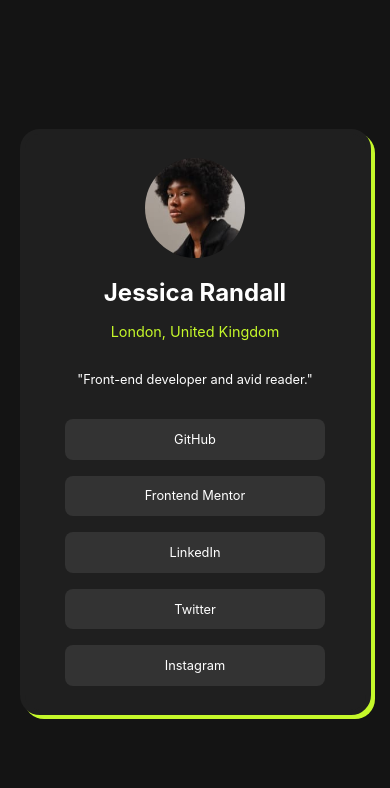
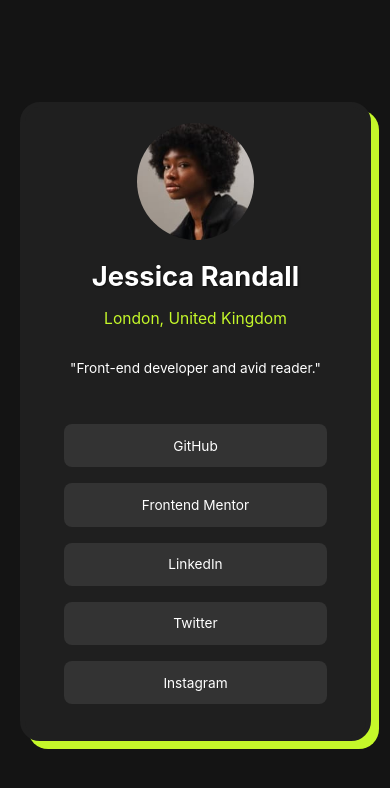
Before and after one commit to rodrigobolincenha/Front-Challenges, a plain HTML site: page FrontMentor/third/social-links-profile-main/index.html in a window 390 px wide. Drawn offline with Linux system fonts and the light colour scheme.

Commit message:
Alterando o css

```diff
--- a/FrontMentor/third/social-links-profile-main/css/style.css
+++ b/FrontMentor/third/social-links-profile-main/css/style.css
@@ -13,8 +13,8 @@
   --grey-900: hsl(0, 0%, 8%);
 
   /* Spacing */
-
-  --spacing-md: 1.5rem;
+  --spacing-sm: 0.5rem;
+  --spacing-md: 1rem;
   --spacing-lg: 2rem;
 
   /* Typography */
@@ -37,7 +37,8 @@ body {
 
 .profile {
   background-color: var(--grey-800);
-  width: 90%;
+  width: clamp(300px, 90dvw, 495px);
+
   max-width: 495px;
   display: flex;
   flex-direction: column;
@@ -48,16 +49,30 @@ body {
   gap: 1rem;
   box-shadow: 8px 8px var(--green);
 
-  transition: all 0.7s ease-in-out;
+  animation: fadeIn 0.7s ease-in-out;
+  animation-fill-mode: forwards;
+
   &:hover {
     transform: scale(1.05);
     border: 2px solid var(--green);
   }
 }
+
+@keyframes fadeIn {
+  from {
+    opacity: 0;
+    transform: scale(0.95);
+  }
+  to {
+    opacity: 3;
+    transform: scale(1);
+  }
+}
+
 .profile-figure {
   & img {
-    width: 100%;
-    height: 100%;
+    width: clamp(100px, 30dvw, 150px);
+    height: clamp(100px, 30dvw, 150px);
     object-fit: cover;
     border-radius: 50%;
   }
@@ -68,17 +83,18 @@ body {
   align-items: center;
   gap: 1rem;
   & h1 {
-    font-size: var(--font-size-lg);
+    font-size: clamp(1.3rem, 7dvw, 2rem);
     font-weight: var(--font-weight-bold);
     color: var(--white);
+    text-shadow: 1px 1px 2px rgba(0, 0, 0, 0.5);
   }
   & p:first-of-type {
-    font-size: 0.9rem;
+    font-size: clamp(0.8rem, 4dvw, 1rem);
     color: var(--green);
     font-weight: var(--font-weight-normal);
   }
   & p:last-of-type {
-    font-size: 0.9rem;
+    font-size: clamp(0.4rem, 3.5dvw, 0.9rem);
     color: var(--white);
     padding: 1rem 1rem;
     font-weight: var(--font-weight-normal);
@@ -90,15 +106,15 @@ body {
   flex-direction: column;
 
   gap: 1rem;
-  width: 100%;
+
   list-style: none;
   padding: var(--spacing-md);
-
+  font-size: clamp(0.4rem, 3.5dvw, 1.2rem);
   & li a {
     display: flex;
     justify-content: center;
     align-items: center;
-    padding: 1rem 8rem;
+    padding: clamp(0.5rem, 3.5dvw, 1rem) clamp(1rem, 20dvw, 8rem);
     background-color: var(--grey-700);
     color: var(--white);
     text-decoration: none;
@@ -107,6 +123,15 @@ body {
     &:hover {
       background-color: var(--green);
       color: var(--grey-900);
+      transform: scale(1.05);
+      transition: background-color 0.3s ease, transform 0.2s ease;
+    }
+    /* Estilos de foco para acessibilidade O estilo :focus adiciona um contorno amarelo ao
+    redor dos botões quando focados via teclado,
+    melhorando a navegação para usuários que não usam mouse.*/
+    &:focus {
+      outline: 2px solid var(--green);
+      outline-offset: 2px;
     }
   }
 }
@@ -116,28 +141,3 @@ body {
     transition: none;
   }
 }
-
-@media (max-width: 400px) {
-  .profile {
-    padding: var(--spacing-md);
-    box-shadow: 4px 4px var(--green);
-  }
-  .profile-figure img {
-    width: 100px;
-    height: 100px;
-  }
-  .profile-content {
-    & p:last-of-type {
-      font-size: 0.8rem;
-    }
-  }
-  .social-links {
-    width: 100%;
-    padding: 0;
-    max-width: 300px;
-    font-size: 0.8rem;
-    & li a {
-      padding: 0.8rem 5rem;
-    }
-  }
-}
```
